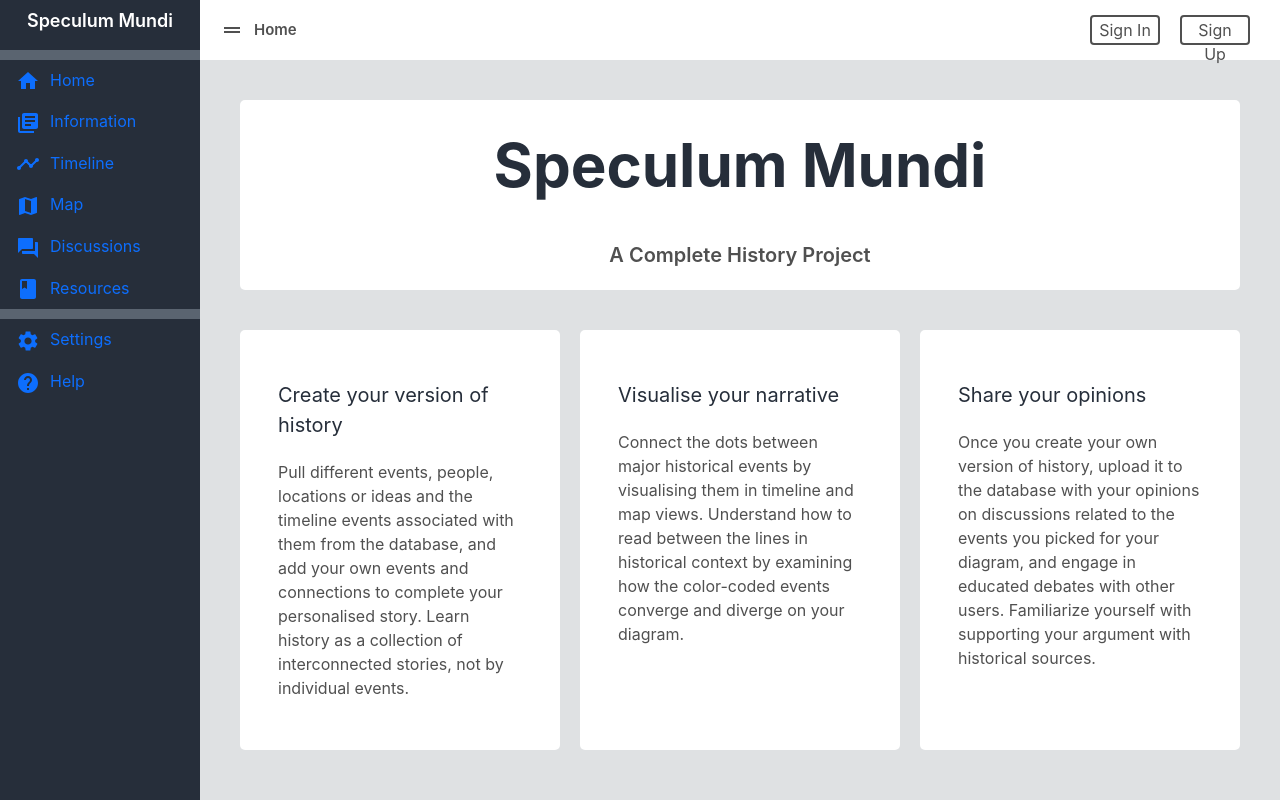
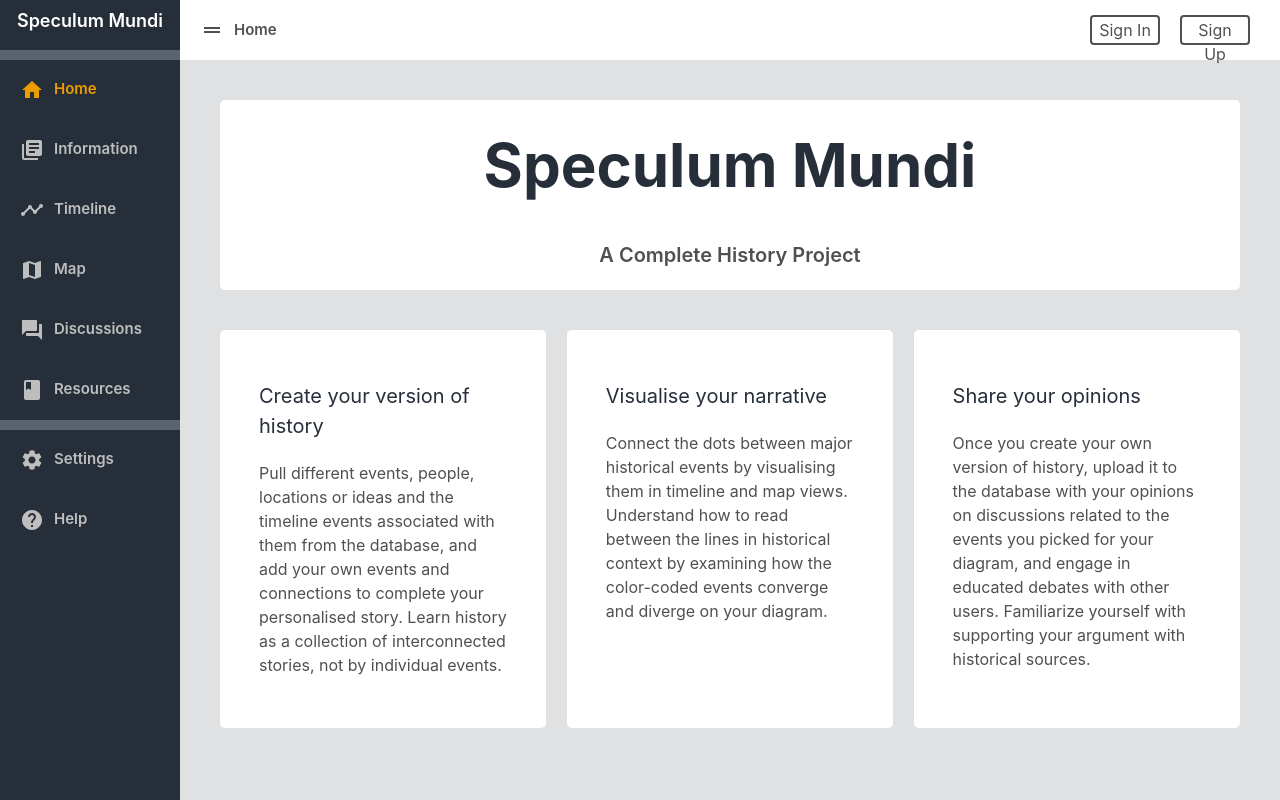
Before and after one commit to minhok1/speculum-mundi-old, a React (Vite) app in the folder client/: page /home in a window 1280 px wide. Built offline with nearby package versions, Linux system fonts and the light colour scheme.

Commit message:
navbar basics for home done, maybe add more later later but move on to other components for now

```diff
--- a/client/src/App.css
+++ b/client/src/App.css
@@ -1,5 +1,6 @@
 .app-container {
   width: 100%;
+  min-width: 480px;
   height: 100%;
   margin: 0;
   padding: 0;
@@ -23,7 +24,7 @@
 .navbar-container {
   margin: 0;
   padding: 0;
-  min-width: 200px;
+  min-width: 180px;
 }
 
 .contents-container {
--- a/client/src/NavSidebar/NavSidebar.css
+++ b/client/src/NavSidebar/NavSidebar.css
@@ -42,7 +42,7 @@
   font-size: 15px;
   font-weight: 600;
   text-decoration: none;
-  padding-left: 30px;
+  padding-left: 20px;
 }
 
 .separator {
@@ -65,7 +65,7 @@
   font-size: 15px;
   font-weight: 600;
   text-decoration: none;
-  padding-left: 30px;
+  padding-left: 20px;
   cursor: auto;
 }
 
--- a/client/src/NavSidebar/NavSidebar.tsx
+++ b/client/src/NavSidebar/NavSidebar.tsx
@@ -11,7 +11,7 @@ import { Container, Row, Col, Nav } from "react-bootstrap";
 
 import "./NavSidebar.css";
 
-export default function NavSidebar() {
+export default function NavSidebar(props: any) {
   const menuConfig = [
     { to: "/home", name: "Home", icon: <HomeIcon /> },
     { to: "/information", name: "Information", icon: <LibraryBooksIcon /> },
@@ -28,15 +28,20 @@ export default function NavSidebar() {
       <Row className="nav-title">
         <h1 className="title-text">Speculum Mundi</h1>
       </Row>
-      <Nav className="navigation-panel flex-row flex-md-column">
+      <Nav
+        className="navigation-panel flex-row flex-md-column"
+        defaultActiveKey="/home"
+      >
         {menuConfig.map((navLinkInfo) => {
           return (
             <span key={navLinkInfo.name}>
               <Nav.Link
                 href={navLinkInfo.to}
-                // className={(props) =>
-                //   props.isActive ? "active-link" : "navigation-link"
-                // }
+                className={
+                  props.currentPath === navLinkInfo.to
+                    ? "active-link"
+                    : "navigation-link"
+                }
               >
                 {navLinkInfo.icon}
                 <span className="navigation-link-title d-none d-md-inline">
--- a/client/src/routes/Home/Home.tsx
+++ b/client/src/routes/Home/Home.tsx
@@ -12,7 +12,7 @@ export default function Home() {
     <Container className="page-container">
       <Row className="page-container-row">
         <Col md={1} className="navbar-container">
-          <NavSidebar />
+          <NavSidebar currentPath="/home" />
         </Col>
         <Col className="contents-container">
           <ProfileHeader pageTitle="Home" />
```
